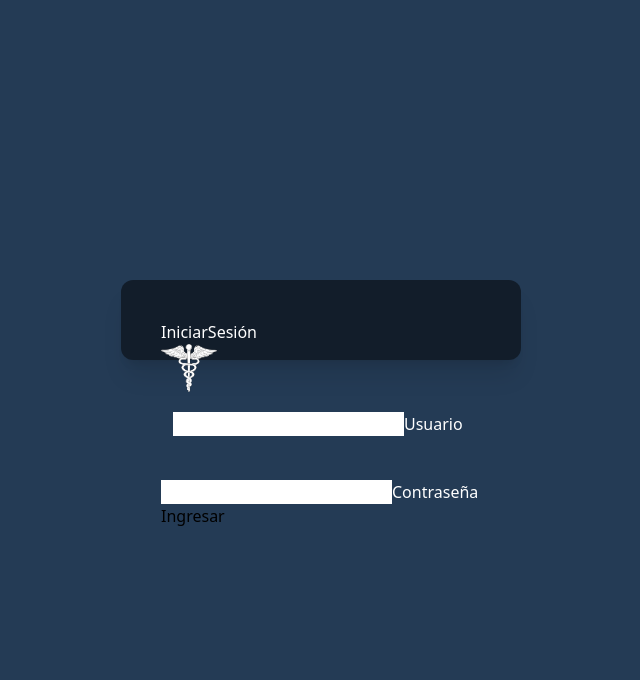
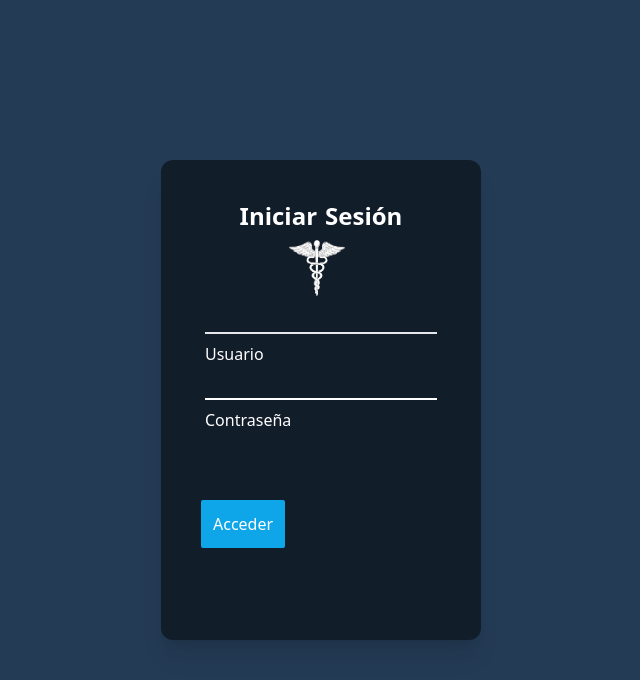
Before and after one commit to Xavybarcenas/vitfile_nextjs, a Next.js app: page / in a window 1280 px wide. Shown: the top 680 px of the page, without its empty margins (319-959 px from the left). Built offline with nearby package versions, Linux system fonts and the light colour scheme.

Commit message:
cambios visuales al login

```diff
--- a/pages/index.jsx
+++ b/pages/index.jsx
@@ -3,47 +3,48 @@ import Link from "next/link";
 
 export default function Home() {
   return (
-    < >
+    <>
       <Head>
         <title>Bienvenido</title>
         <meta name="description" content="Inicia Sesion" />
         <link rel="icon" href="/favicon.ico" />
       </Head>
-      <main className="flex bg-[#243b55] w-screen h-screen">
-        <div className="absolute bg-[#00000080] top-[40%] left-[50%] w-[400px] h-[44px] -translate-x-1/2 -translate-y-1/2 box-border shadow-xl rounded-xl p-10">
-          <div className="">
-            <div className="{styles.container}">
-              <span className="text-white">Iniciar</span>
-              <span className="text-white">Sesión</span>
+      <main className=" bg-[#243b55] w-screen h-screen">
+        <div className="absolute bg-[#00000080] top-[50%] left-[50%] w-1/4 h-1/2 sm:w-[90%] sm:h-3/5 ls:w-[50%] ls:h-1/2 l:w-[80%] l:h-[60%] hd:w-[25%] hd:h-[60%] -translate-x-1/2 -translate-y-1/2 box-border shadow-xl rounded-xl p-10 ">
+          <div className="text-center mb-2">
+            <span className="text-white m-1 font-semibold text-2xl">Iniciar</span>
+            <span className="text-white m-1 font-semibold text-2xl">Sesión</span>
           </div>
-            <div className="{styles.barra}"></div>
-            <div className="w-14 h-14">
           <img
             src={"/images/logo_login.png"}
-
             alt="logo_login"
+            className="w-14 h-14 absolute left-[43%] sm:left-[40%]"
           />
-            </div>
-            <form>
-              <div className="text-white relative w-full p-3 mb-8 border-none border-">
-                <input type="text" name="username" required="" />
+          <form className="mt-[20%] sm:mt-16 hd:mt-[30%]">
+            <div className="text-white  p-1  ">
+              <input
+                type="text"
+                name="username"
+                required=""
+                className="mb-2 focus:outline-none border-b-2 focus:border-white  w-full  bg-transparent"
+              />
               <label>Usuario</label>
             </div>
-              <div className="text-white ">
-                <input type="password" name="password" required="" />
+            <div className="text-white p-1 ">
+              <input
+                type="password"
+                name="password"
+                required=""
+                className="border-b-white border-b-2 border-solid mb-2 focus:outline-none focus:border-white  w-full bg-transparent "
+              />
               <label>Contraseña</label>
             </div>
             <Link href="/dashboard">
-                <a>
-                  <span></span>
-                  <span></span>
-                  <span></span>
-                  <span></span>
-                  Ingresar
+              <a className="p-3 text-white bg-sky-500 rounded-sm mt-9 absolute hd:mt-[20%]">
+               Acceder
               </a>
             </Link>
           </form>
-          </div>
         </div>
       </main>
     </>
--- a/tailwind.config.js
+++ b/tailwind.config.js
@@ -24,6 +24,9 @@ module.exports = {
       'lg': '1024px',
       // => @media (min-width: 1024px) { ... }
 
+      'hd': '1080px',
+      // => @media (min-width: 1024px) { ... }
+
       'xl': '1280px',
       // => @media (min-width: 1280px) { ... }
 
```
Lines whose indentation alone changed are shown as unchanged.
